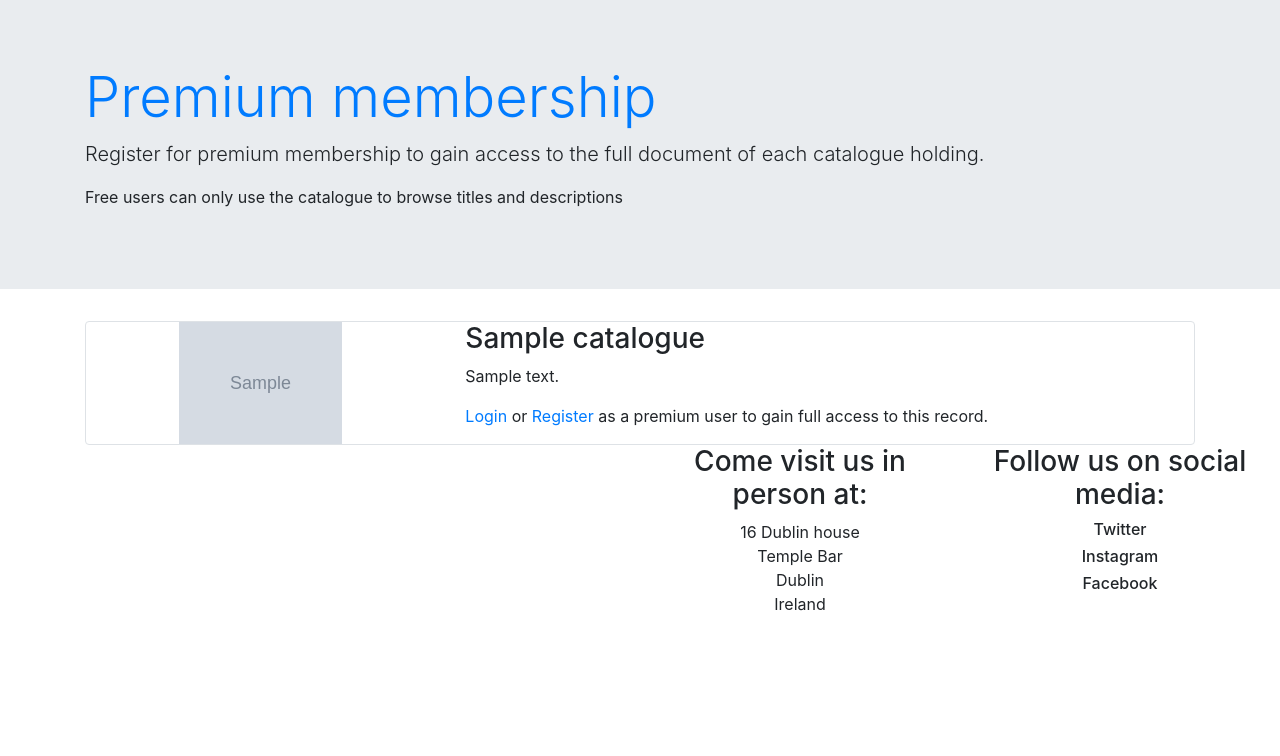
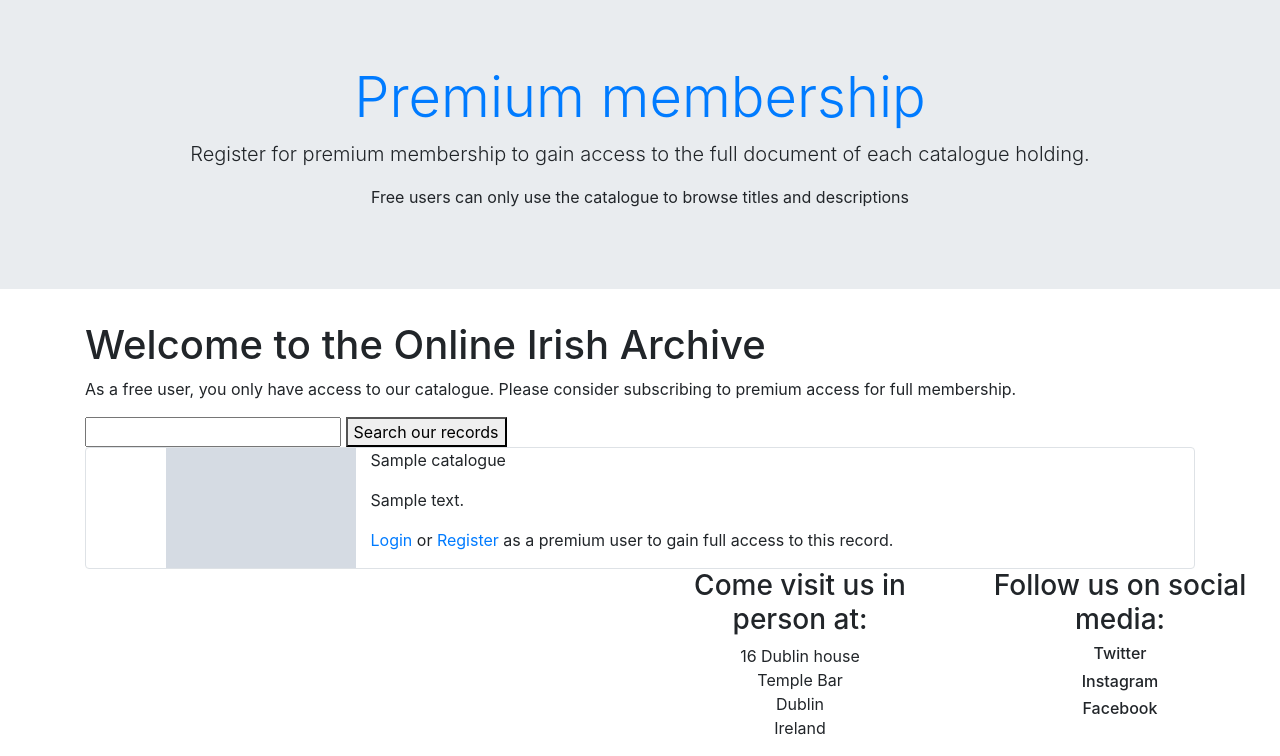
Before and after one commit to cc1005/milestone_4, a Django app: page / in a window 1280 px wide. Shown: the part 56-812 px from the top of the page. Before the commit the page ends 667 px from the top, so only its background shows below. Run offline with Django 3.2, Linux system fonts and the light colour scheme; tables that the repository leaves empty hold one stand-in row (values such as "Sample post"); grey boxes marked "Sample" are stand-in pictures; some libraries are stand-ins or nearby versions.

Commit message:
Extensive modificiations made to templates and styling, and now atttempting to fix consistent Travis failing

```diff
--- a/catalogue/templates/cataloguejumbotron.html
+++ b/catalogue/templates/cataloguejumbotron.html
@@ -5,24 +5,35 @@
 {% block content %}
 
 <div class="jumbotron jumbotron-fluid">
-    <div class="container">
-        <h1 class="display-4"> <a href="{% url 'checkout' %}">Premium membership</a></h1>
-        <p class="lead">Register for premium membership to gain access to the full document of each catalogue
+    <div class="container text-center">
+        <h1 class="display-4 texttitle"> <a href="{% url 'checkout' %}" class="jumbotrontextcolour">Premium membership</a></h1>
+        <p class="lead texttitle">Register for premium membership to gain access to the full document of each catalogue
             holding.</p>
-        <p>Free users can only use the catalogue to browse titles and descriptions</p>
+        <p class="textbody">Free users can only use the catalogue to browse titles and descriptions</p>
     </div>
 </div>
 
-{% for record in catalogue %}
 <div class="container">
+    <div class="welcome">
+        <h1 class="texttitle">Welcome to the Online Irish Archive</h1>
+        <p class="textbody">As a free user, you only have access to our catalogue. Please consider subscribing to premium access for full membership.</p>
+    </div>
+
+</div>
+<div class="container">
+    <div class="display searchbar textbody">
+        <form action="{% url 'search' %}" method="get">
+            <input type="text" name="q">
+            <button type="submit">Search our records</button>
+        </form>
+    </div>
+    {% for record in catalogue %}
     <div class="rounded border">
         <div class="row justify-content-md-center textbody">
-            <div class="col col-s-2" style="background-image: url('{{ MEDIA_URL }}{{ record.image }}'); background-size: contain; background-repeat: no-repeat; background-position: center center">
-
+            <div class="col col-sm-2 iconstyling" style="background-image: url('{{ MEDIA_URL }}{{ record.image }}')">
             </div>
-
             <div class="col col-lg-8">
-                <h3>{{ record.name }}</h3>
+                <p class="cataloguetitle texttitle paddingtop">{{ record.name }}</p>
                 <p>{{ record.description }}</p>
                 {% if user.is_authenticated %}
                 <p>Click <a href="{% url 'fulldocument' record.id %}">here</a> to see full record</p>
@@ -33,8 +44,8 @@
             </div>
         </div>
     </div>
+{% endfor %}
 </div>
-{% endfor %}
 
 
 {% endblock %}
--- a/templates/base.html
+++ b/templates/base.html
@@ -1,7 +1,10 @@
 {% load static %}
-<html>
-
+<!DOCTYPE html>
+<html lang="en">
 <head>
+    <meta charset="UTF-8">
+    <meta name="viewport" content="width=device-width, initial-scale=1.0">
+    <meta http-equiv="X-UA-Compatible" content="ie=edge">
     <title>{% block page_title %}{% endblock %}</title>
     <link rel="stylesheet" href="https://stackpath.bootstrapcdn.com/bootstrap/4.4.1/css/bootstrap.min.css"
         integrity="sha384-Vkoo8x4CGsO3+Hhxv8T/Q5PaXtkKtu6ug5TOeNV6gBiFeWPGFN9MuhOf23Q9Ifjh" crossorigin="anonymous">
```
Also changed, not shown: accounts/templates/registration.html (+14 -7 lines), archivelibrary/settings.py (+13 -1 lines), catalogue/templates/catalogue.html (+4 -4 lines).
